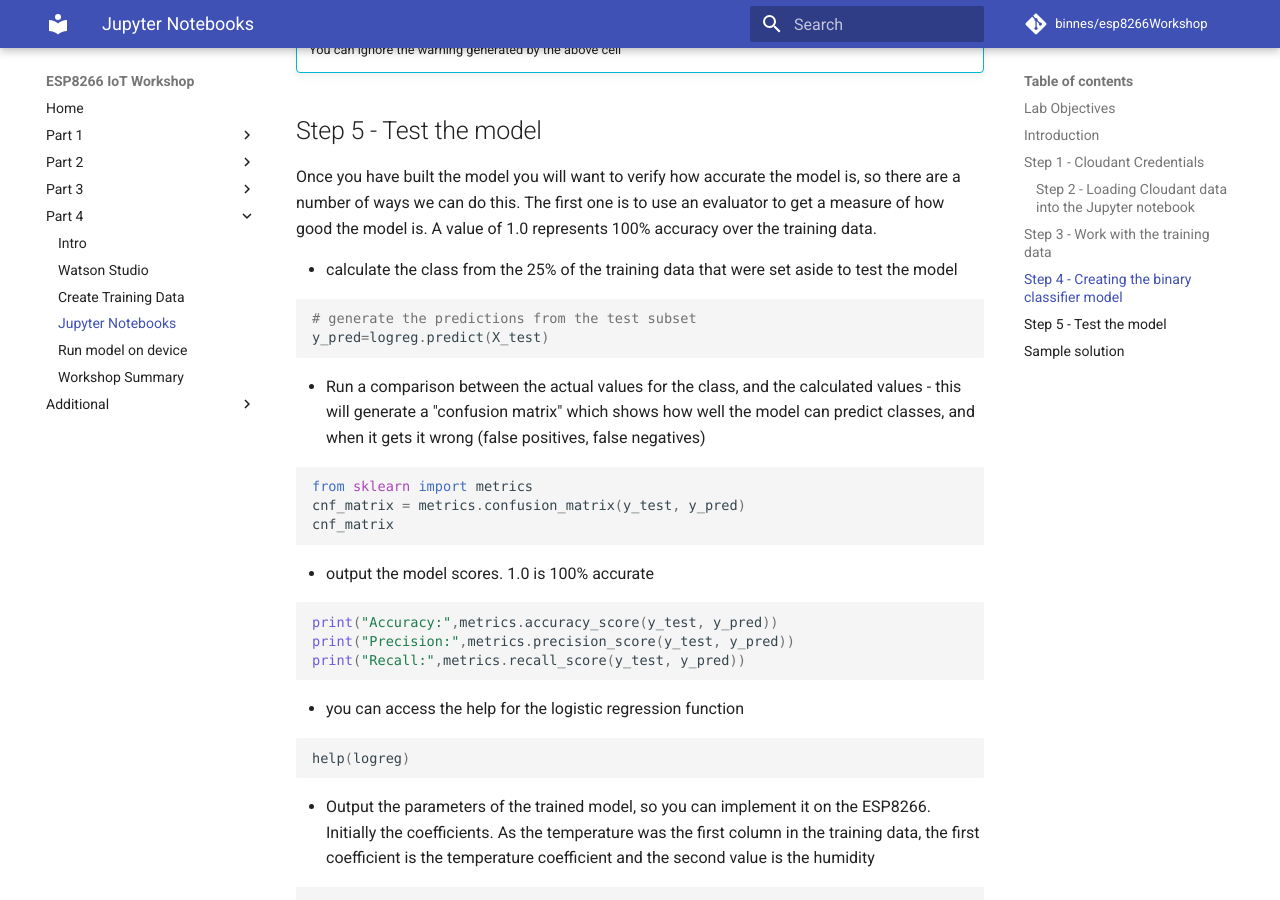
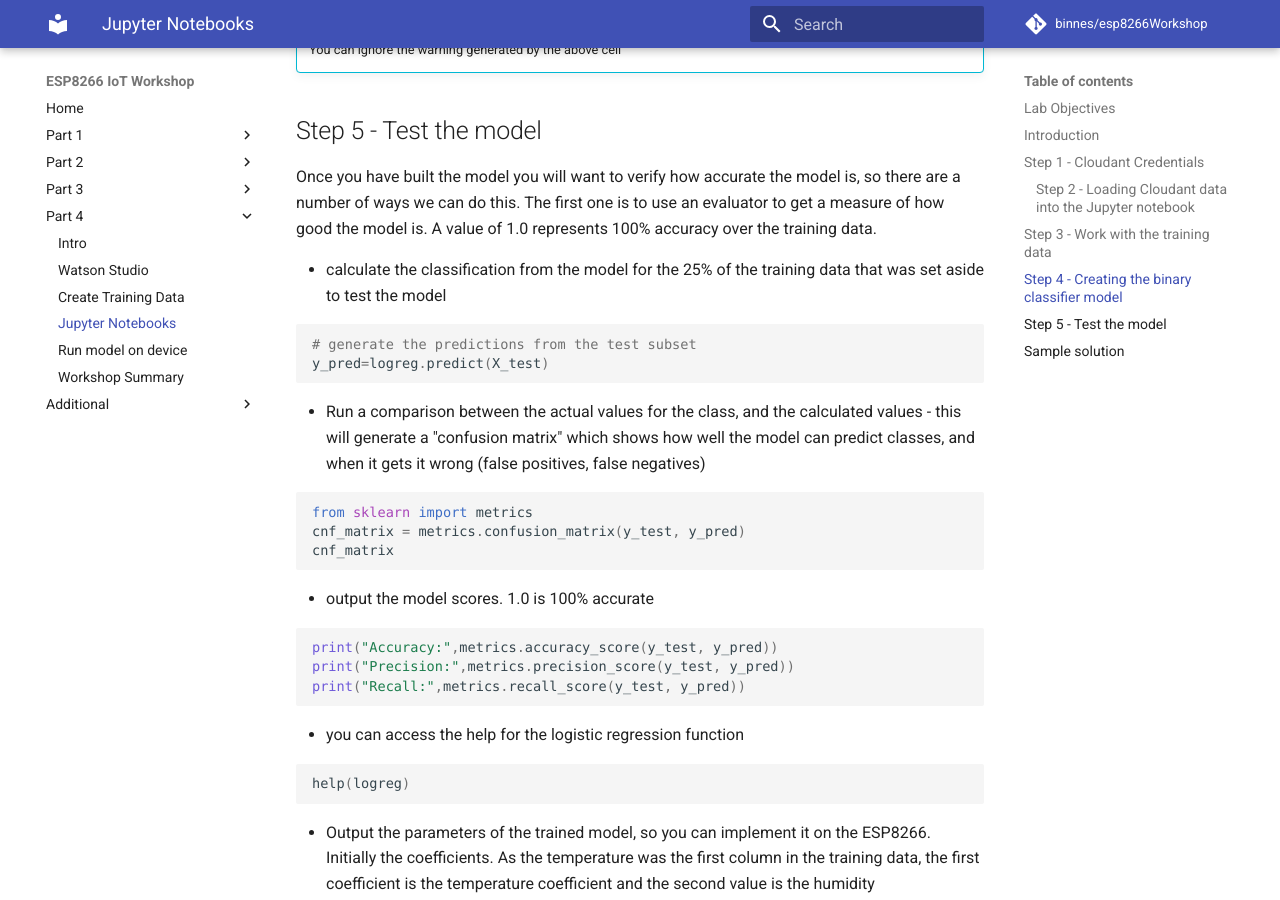
Before and after one commit to binnes/esp8266Workshop, an MkDocs documentation site: the page built from docs/part4/JUPYTER.md, in a window 1280 px wide and 900 px high, scrolled down 7498 px. Built offline with MkDocs 1.6.1 and Material for MkDocs 9.7.7, drawn with Linux system fonts in a browser that asks for light colours; comment, search, counter and statistics services are not loaded.

Commit message:
fix typo

````diff
--- a/docs/part4/JUPYTER.md
+++ b/docs/part4/JUPYTER.md
@@ -215,7 +215,7 @@ logreg.fit(X_train,y_train)
 
 Once you have built the model you will want to verify how accurate the model is, so there are a number of ways we can do this.  The first one is to use an evaluator to get a measure of how good the model is.  A value of 1.0 represents 100% accuracy over the training data.
 
-- calculate the class from the 25% of the training data that were set aside to test the model
+- calculate the classification from the model for the 25% of the training data that was set aside to test the model
 
 ```python
 # generate the predictions from the test subset
````
